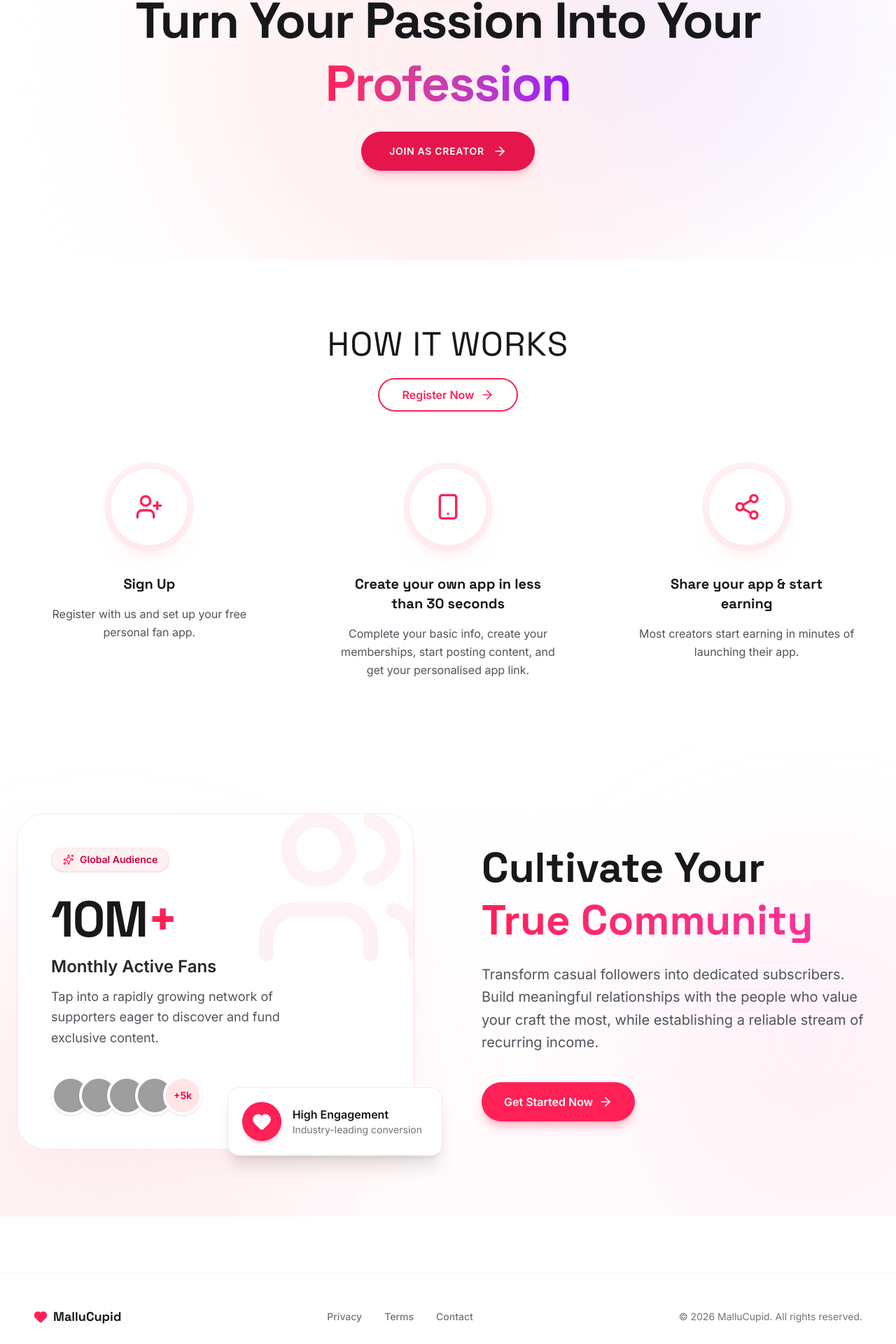
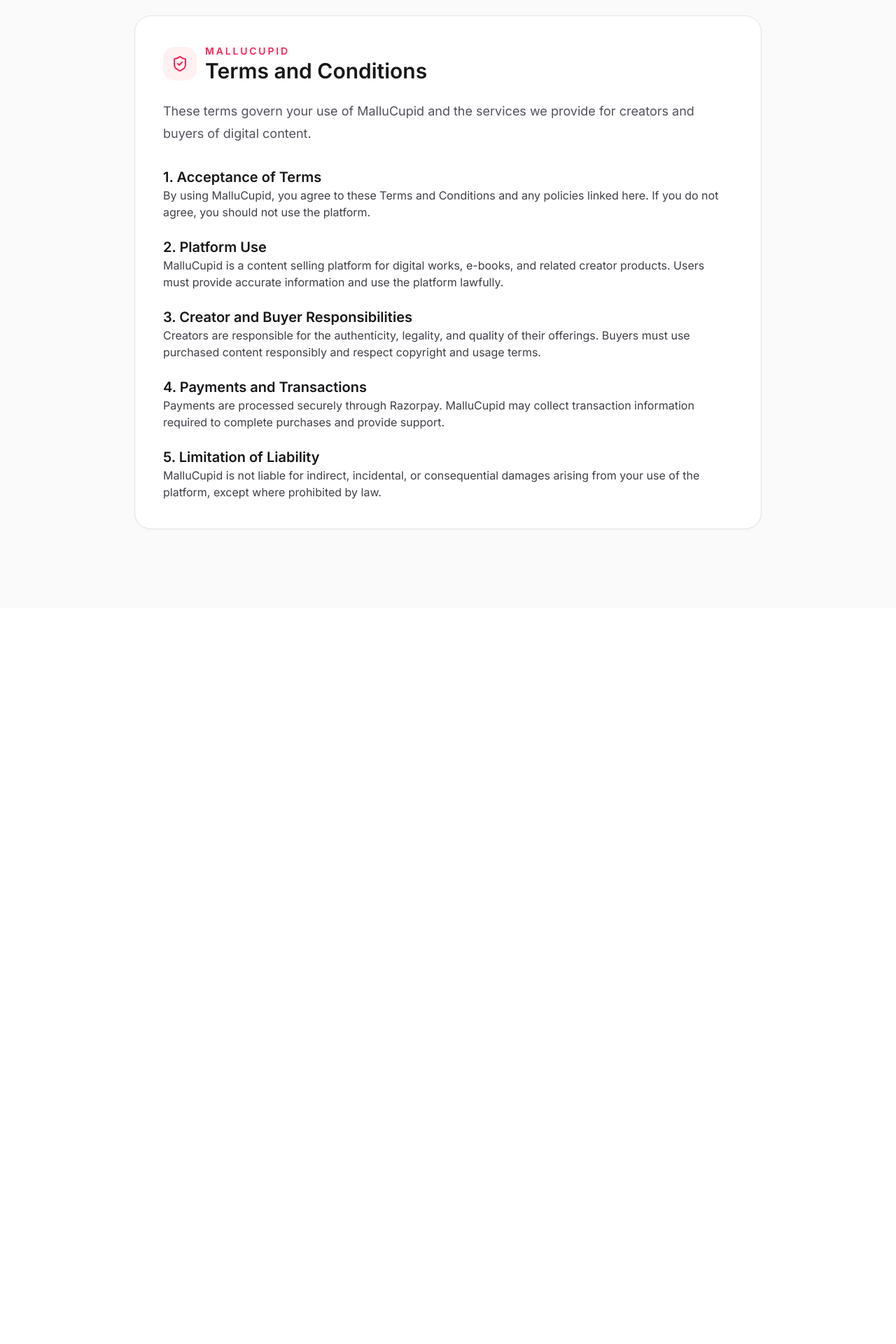
Before and after one commit to codexaidir/MALLU-CUPID, a React (Vite) app: page /terms-and-conditions in a window 1280 px wide. Before the commit this address led to /. Shown: the part 208-2128 px from the top of the page at 70% size. After the commit the page ends 1076 px from the top, so only its background shows below. Built offline with nearby package versions, Linux system fonts and the light colour scheme; no server answers; grey boxes are pictures that could not be loaded.

Commit message:
5567654334567

```diff
--- a/src/App.tsx
+++ b/src/App.tsx
@@ -17,6 +17,10 @@
 import CreatePostPage from "./pages/CreatePostPage";
 import EditProfilePage from "./pages/EditProfilePage";
 import CreatorOnboardingPage from "./pages/CreatorOnboardingPage";
+import TermsPage from "./pages/TermsPage";
+import PrivacyPolicyPage from "./pages/PrivacyPolicyPage";
+import RefundPolicyPage from "./pages/RefundPolicyPage";
+import ContactUsPage from "./pages/ContactUsPage";
 
 function LandingPage() {
   return (
@@ -56,6 +60,10 @@
             <Route path="/verify-otp" element={<AuthLayout><VerifyOtpPage /></AuthLayout>} />
             <Route path="/forgot-password" element={<AuthLayout><ForgotPasswordPage /></AuthLayout>} />
             <Route path="/onboarding" element={<AuthLayout><CreatorOnboardingPage /></AuthLayout>} />
+            <Route path="/terms-and-conditions" element={<AuthLayout><TermsPage /></AuthLayout>} />
+            <Route path="/privacy-policy" element={<AuthLayout><PrivacyPolicyPage /></AuthLayout>} />
+            <Route path="/refund-policy" element={<AuthLayout><RefundPolicyPage /></AuthLayout>} />
+            <Route path="/contact-us" element={<AuthLayout><ContactUsPage /></AuthLayout>} />
 
             <Route path="/dashboard" element={<ProtectedRoute><DashboardPage /></ProtectedRoute>} />
             <Route path="/edit-profile" element={<ProtectedRoute><EditProfilePage /></ProtectedRoute>} />
--- a/src/components/Footer.tsx
+++ b/src/components/Footer.tsx
@@ -1,18 +1,40 @@
-import { Heart } from "lucide-react";
+import { Heart, CreditCard } from "lucide-react";
+import { Link } from "react-router-dom";
+
+const legalLinks = [
+  { label: "Terms & Conditions", to: "/terms-and-conditions" },
+  { label: "Privacy Policy", to: "/privacy-policy" },
+  { label: "Refund Policy", to: "/refund-policy" },
+  { label: "Contact Us", to: "/contact-us" },
+];
 
 export function Footer() {
   return (
-    <footer className="border-t border-black/5 bg-white py-12 px-6 lg:px-12 mt-20">
-      <div className="max-w-7xl mx-auto flex flex-col md:flex-row justify-between items-center gap-6">
+    <footer className="mt-20 border-t border-black/5 bg-white px-6 py-12 lg:px-12">
+      <div className="mx-auto flex max-w-7xl flex-col gap-8 lg:flex-row lg:items-start lg:justify-between">
         <div className="flex items-center gap-2">
-          <Heart className="h-5 w-5 text-rose-500 fill-rose-500" />
+          <Heart className="h-5 w-5 fill-rose-500 text-rose-500" />
           <span className="font-display text-lg font-bold text-zinc-900">MalluCupid</span>
         </div>
 
-        <div className="flex gap-8 text-sm font-medium text-zinc-500">
-          <a href="#" className="hover:text-zinc-900 transition-colors">Privacy</a>
-          <a href="#" className="hover:text-zinc-900 transition-colors">Terms</a>
-          <a href="#" className="hover:text-zinc-900 transition-colors">Contact</a>
+        <div className="flex flex-col gap-6 lg:min-w-[320px]">
+          <div className="flex flex-wrap gap-4 text-sm font-medium text-zinc-500">
+            {legalLinks.map((link) => (
+              <Link key={link.to} to={link.to} className="transition-colors hover:text-zinc-900">
+                {link.label}
+              </Link>
+            ))}
+          </div>
+
+          <div className="rounded-2xl border border-rose-100 bg-rose-50/70 p-4 text-sm text-zinc-700">
+            <div className="mb-2 flex items-center gap-2 font-semibold text-zinc-900">
+              <CreditCard className="h-4 w-4 text-rose-500" />
+              Razorpay accepting merchant details
+            </div>
+            <p className="leading-6">
+              Company: MalluCupid • Email: info@mallucupid.com • Mobile: +91 9746109569 • Address: 46/A1, Aluva, Ernakulam, Kerala, India
+            </p>
+          </div>
         </div>
 
         <div className="text-sm text-zinc-500">
--- /dev/null
+++ b/src/components/LegalPageLayout.tsx
@@ -0,0 +1,39 @@
+import { Link } from "react-router-dom";
+import { ArrowLeft, ShieldCheck } from "lucide-react";
+
+interface LegalPageLayoutProps {
+  title: string;
+  intro: string;
+  children: React.ReactNode;
+}
+
+export function LegalPageLayout({ title, intro, children }: LegalPageLayoutProps) {
+  return (
+    <div className="min-h-screen bg-zinc-50 px-4 py-16 sm:px-6 lg:px-8">
+      <div className="mx-auto flex max-w-4xl flex-col gap-8">
+        <Link
+          to="/"
+          className="inline-flex w-fit items-center gap-2 rounded-full border border-zinc-200 bg-white px-4 py-2 text-sm font-medium text-zinc-700 transition hover:border-rose-300 hover:text-rose-600"
+        >
+          <ArrowLeft className="h-4 w-4" />
+          Back to home
+        </Link>
+
+        <div className="rounded-3xl border border-zinc-200 bg-white p-8 shadow-sm shadow-zinc-100 sm:p-10">
+          <div className="mb-6 flex items-center gap-3">
+            <div className="rounded-2xl bg-rose-50 p-3 text-rose-500">
+              <ShieldCheck className="h-6 w-6" />
+            </div>
+            <div>
+              <p className="text-sm font-semibold uppercase tracking-[0.2em] text-rose-500">MalluCupid</p>
+              <h1 className="text-3xl font-bold text-zinc-900">{title}</h1>
+            </div>
+          </div>
+
+          <p className="mb-8 text-lg leading-8 text-zinc-600">{intro}</p>
+          <div className="space-y-6 text-zinc-700">{children}</div>
+        </div>
+      </div>
+    </div>
+  );
+}
--- /dev/null
+++ b/src/pages/ContactUsPage.tsx
@@ -0,0 +1,26 @@
+import { LegalPageLayout } from "../components/LegalPageLayout";
+
+export default function ContactUsPage() {
+  return (
+    <LegalPageLayout
+      title="Contact Us"
+      intro="We are here to help with account questions, payments, content issues, and general support."
+    >
+      <section>
+        <h2 className="text-xl font-semibold text-zinc-900">Company Details</h2>
+        <ul className="space-y-2 text-zinc-700">
+          <li><strong>Company Name:</strong> MALLU CUPID</li>
+          <li><strong>Email:</strong> info@mallucupid.com</li>
+          <li><strong>Mobile:</strong> +91 9746109569</li>
+          <li><strong>Address:</strong> 46/A1, Aluva, Ernakulam, Kerala, India</li>
+          <li><strong>App Use:</strong> Content selling platform for digital works, e-books, and related digital products.</li>
+        </ul>
+      </section>
+
+      <section>
+        <h2 className="text-xl font-semibold text-zinc-900">Razorpay Acceptance Details</h2>
+        <p>MalluCupid accepts payments through Razorpay for purchases made on the platform. The merchant details displayed here are used for support, transaction inquiries, and compliance communication.</p>
+      </section>
+    </LegalPageLayout>
+  );
+}
--- /dev/null
+++ b/src/pages/PrivacyPolicyPage.tsx
@@ -0,0 +1,30 @@
+import { LegalPageLayout } from "../components/LegalPageLayout";
+
+export default function PrivacyPolicyPage() {
+  return (
+    <LegalPageLayout
+      title="Privacy Policy"
+      intro="We respect your privacy and explain how we collect, use, and protect your personal information."
+    >
+      <section>
+        <h2 className="text-xl font-semibold text-zinc-900">1. Information We Collect</h2>
+        <p>We may collect your name, email address, phone number, billing details, and account activity data when you create an account, purchase content, or contact us.</p>
+      </section>
+
+      <section>
+        <h2 className="text-xl font-semibold text-zinc-900">2. How We Use Your Information</h2>
+        <p>Your information helps us provide account access, process payments, send notices, improve platform security, and deliver customer support.</p>
+      </section>
+
+      <section>
+        <h2 className="text-xl font-semibold text-zinc-900">3. Sharing of Information</h2>
+        <p>We may share limited information with service providers such as payment processors and email delivery services to operate the platform.</p>
+      </section>
+
+      <section>
+        <h2 className="text-xl font-semibold text-zinc-900">4. Your Choices</h2>
+        <p>You may update your account details or request deletion of personal information where applicable, subject to legal and operational requirements.</p>
+      </section>
+    </LegalPageLayout>
+  );
+}
--- /dev/null
+++ b/src/pages/RefundPolicyPage.tsx
@@ -0,0 +1,25 @@
+import { LegalPageLayout } from "../components/LegalPageLayout";
+
+export default function RefundPolicyPage() {
+  return (
+    <LegalPageLayout
+      title="Refund Policy"
+      intro="Please review our refund policy before purchasing digital content on MalluCupid."
+    >
+      <section>
+        <h2 className="text-xl font-semibold text-zinc-900">1. Digital Products</h2>
+        <p>Most digital content purchases are non-refundable once access has been provided, because the content is delivered immediately and cannot be returned.</p>
+      </section>
+
+      <section>
+        <h2 className="text-xl font-semibold text-zinc-900">2. Exceptions</h2>
+        <p>Refunds may be considered in cases of duplicate charges, failed payments, or technical issues that prevent access to the purchased content.</p>
+      </section>
+
+      <section>
+        <h2 className="text-xl font-semibold text-zinc-900">3. Requesting a Refund</h2>
+        <p>To request a refund, contact us with your order details, payment reference, and a brief explanation. We will review each request fairly and respond as quickly as possible.</p>
+      </section>
+    </LegalPageLayout>
+  );
+}
--- /dev/null
+++ b/src/pages/TermsPage.tsx
@@ -0,0 +1,35 @@
+import { LegalPageLayout } from "../components/LegalPageLayout";
+
+export default function TermsPage() {
+  return (
+    <LegalPageLayout
+      title="Terms and Conditions"
+      intro="These terms govern your use of MalluCupid and the services we provide for creators and buyers of digital content."
+    >
+      <section>
+        <h2 className="text-xl font-semibold text-zinc-900">1. Acceptance of Terms</h2>
+        <p>By using MalluCupid, you agree to these Terms and Conditions and any policies linked here. If you do not agree, you should not use the platform.</p>
+      </section>
+
+      <section>
+        <h2 className="text-xl font-semibold text-zinc-900">2. Platform Use</h2>
+        <p>MalluCupid is a content selling platform for digital works, e-books, and related creator products. Users must provide accurate information and use the platform lawfully.</p>
+      </section>
+
+      <section>
+        <h2 className="text-xl font-semibold text-zinc-900">3. Creator and Buyer Responsibilities</h2>
+        <p>Creators are responsible for the authenticity, legality, and quality of their offerings. Buyers must use purchased content responsibly and respect copyright and usage terms.</p>
+      </section>
+
+      <section>
+        <h2 className="text-xl font-semibold text-zinc-900">4. Payments and Transactions</h2>
+        <p>Payments are processed securely through Razorpay. MalluCupid may collect transaction information required to complete purchases and provide support.</p>
+      </section>
+
+      <section>
+        <h2 className="text-xl font-semibold text-zinc-900">5. Limitation of Liability</h2>
+        <p>MalluCupid is not liable for indirect, incidental, or consequential damages arising from your use of the platform, except where prohibited by law.</p>
+      </section>
+    </LegalPageLayout>
+  );
+}
```
